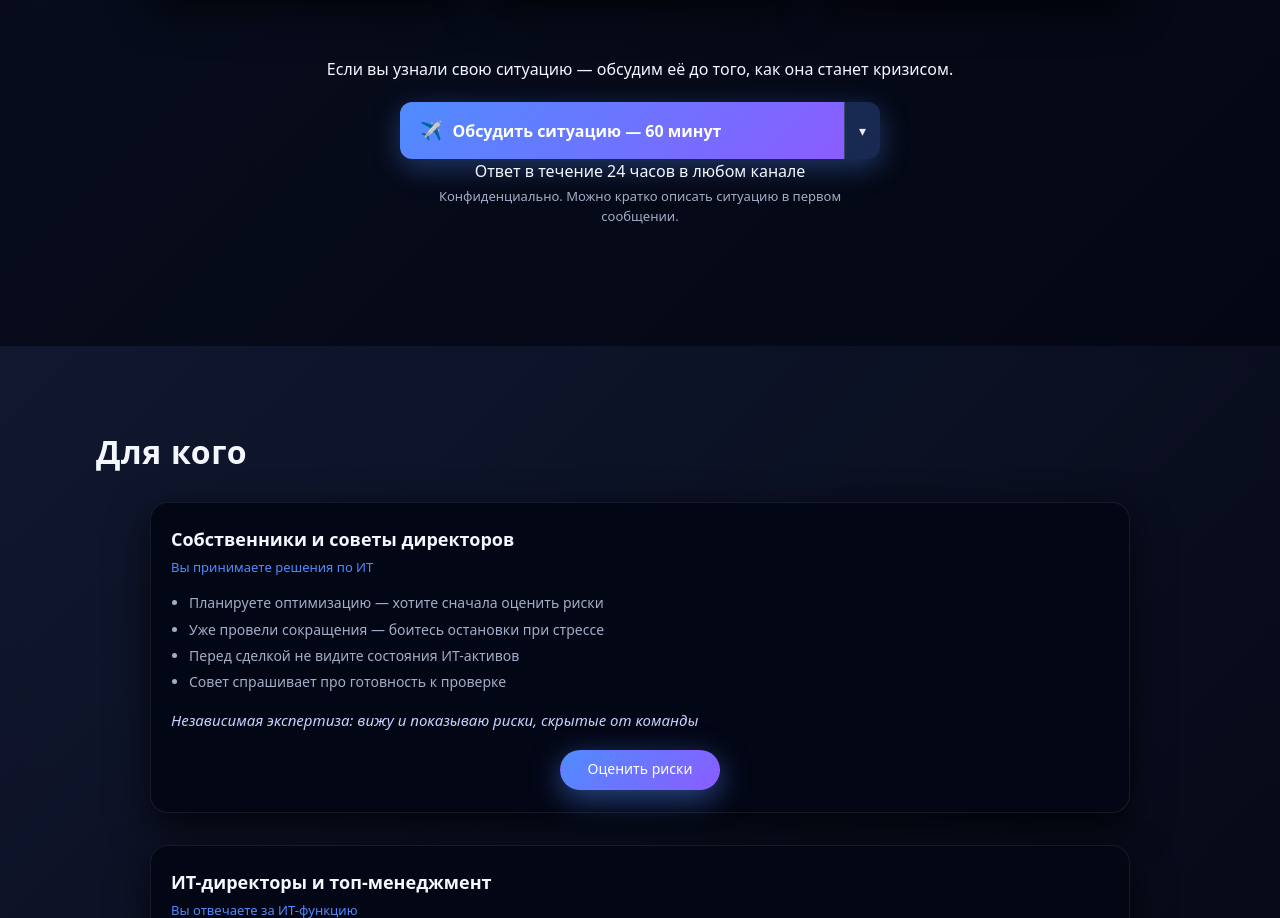
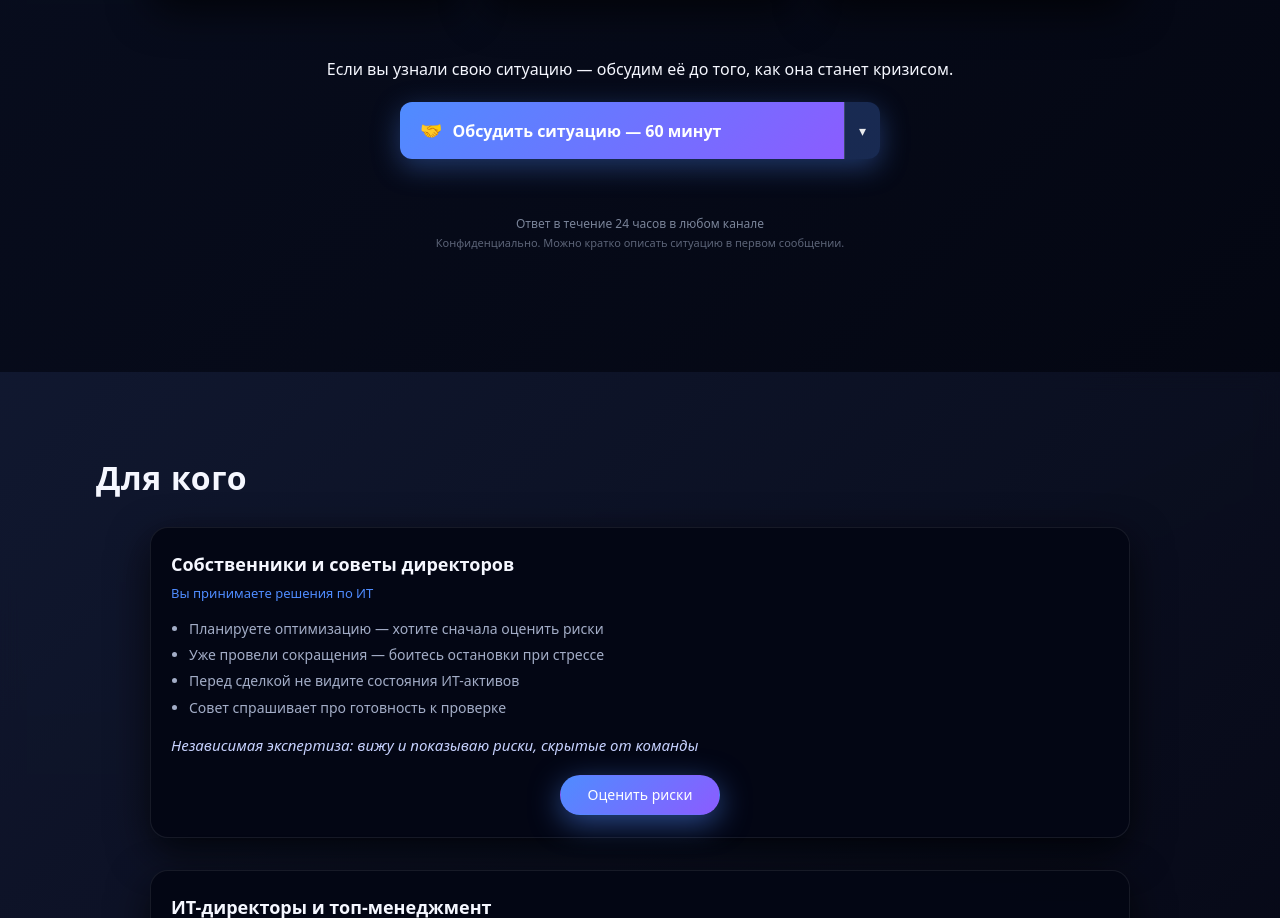
Before and after one commit to vladpast/TODOIT.RU, a plain HTML site: page index.html in a window 1280 px wide. Shown: the part 2240-3158 px from the top of the page. Drawn offline with Linux system fonts and the light colour scheme.

Commit message:
Update contact links and styles in index.html and styles.css
- Changed Telegram link to a new username for better accessibility.
- Updated button icon from ✈️ to 🤝 to better represent the action.
- Added a new Telegram contact option in the dropdown with a consistent link.
- Adjusted styles for the contact note, including margin, padding, and font sizes for improved readability and layout.

```diff
--- a/index.html
+++ b/index.html
@@ -254,12 +254,12 @@
           <p>Если вы узнали свою ситуацию — обсудим её до того, как она станет кризисом.</p>
           <div class="contact-selector" id="session-contact-block">
             <div class="contact-btn-wrap">
-              <a href="https://t.me/VVPastushenko?text=Здравствуйте%2C%20Владимир.%20Пишу%20по%20поводу%20стратегической%20сессии.%0A%0AКомпания%3A%20%5Bназвание%5D%0AРоль%3A%20%5Bдолжность%5D%0AКратко%20о%20ситуации%3A%20"
+              <a href="https://t.me/VladimirPastushenko?text=Здравствуйте%2C%20Владимир.%20Пишу%20по%20поводу%20стратегической%20сессии.%0A%0AКомпания%3A%20%5Bназвание%5D%0AРоль%3A%20%5Bдолжность%5D%0AКратко%20о%20ситуации%3A%20"
                  class="contact-btn primary"
                  target="_blank"
                  rel="noopener"
                  data-analytics="cta_telegram">
-                <span class="btn-icon">✈️</span>
+                <span class="btn-icon">🤝</span>
                 <span class="btn-text">Обсудить ситуацию — 60 минут</span>
               </a>
               <button type="button" class="contact-btn-toggle" aria-label="Другие способы связи" aria-expanded="false">
@@ -267,6 +267,14 @@
               </button>
             </div>
             <div class="contact-options" id="session-contact-options">
+              <a href="https://t.me/VladimirPastushenko?text=Здравствуйте%2C%20Владимир.%20Пишу%20по%20поводу%20стратегической%20сессии.%0A%0AКомпания%3A%20%5Bназвание%5D%0AРоль%3A%20%5Bдолжность%5D%0AКратко%20о%20ситуации%3A%20"
+                 class="contact-option"
+                 target="_blank"
+                 rel="noopener"
+                 data-analytics="cta_telegram_dropdown">
+                <span class="option-icon">✈️</span>
+                <span class="option-text">Telegram</span>
+              </a>
               <a href="https://wa.me/79165090188?text=Здравствуйте%2C%20Владимир.%20Пишу%20по%20поводу%20стратегической%20сессии.%0A%0AКомпания%3A%20%5Bназвание%5D%0AРоль%3A%20%5Bдолжность%5D%0AКратко%20о%20ситуации%3A%20"
                  class="contact-option"
                  target="_blank"
--- a/styles.css
+++ b/styles.css
@@ -977,24 +977,26 @@ section[aria-labelledby="questions-title"] .container {
 }
 
 .contact-note {
-  margin: 16px 0 0;
-  font-size: 14px;
-  color: var(--text-muted);
+  margin: 0;
+  padding-top: 56px;
+  font-size: 12px;
+  color: #6b7280;
   line-height: 1.5;
   display: flex;
   flex-direction: column;
-  gap: 4px;
+  gap: 2px;
   text-align: center;
 }
 
 .contact-note .note-main {
+  font-size: 12px;
   font-weight: 500;
-  color: var(--text-main);
+  color: #7a8499;
 }
 
 .contact-note .note-sub {
-  font-size: 13px;
-  color: var(--text-muted);
+  font-size: 11px;
+  color: #5c6478;
 }
 
 @media (max-width: 480px) {
```
